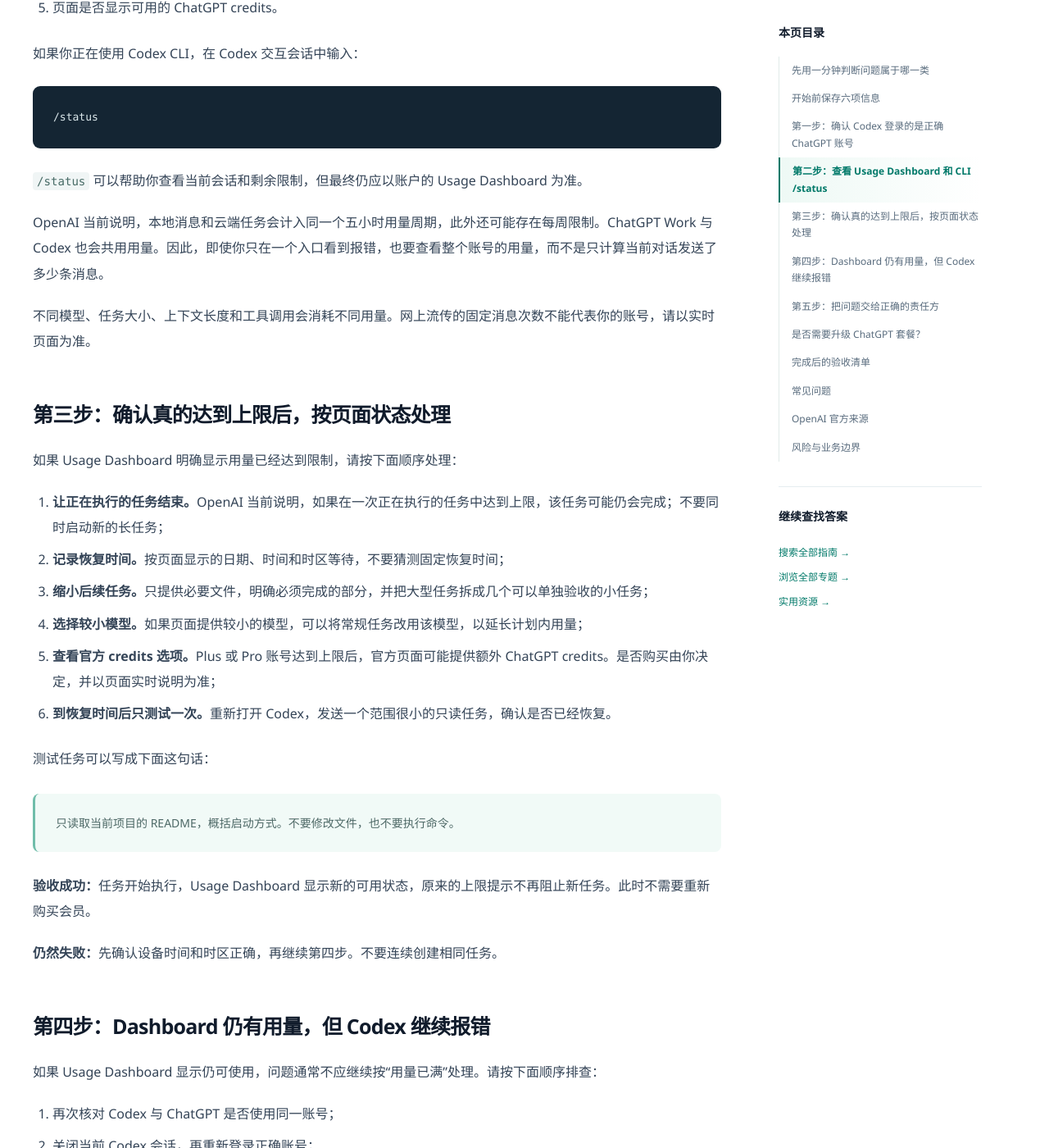
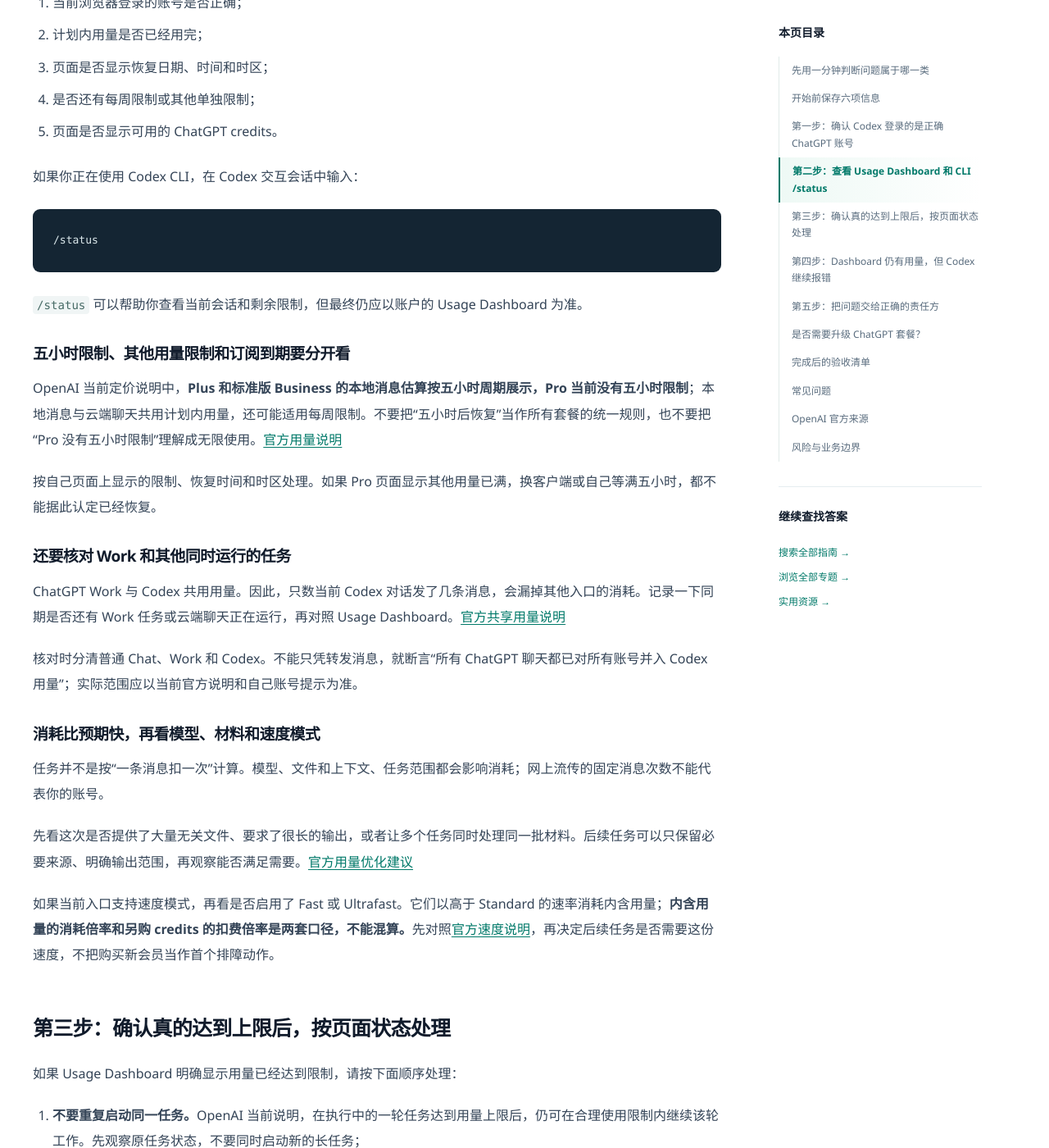
Before and after one commit to he20000405-pixel/chatgpt-plus-pro-china-guide, a Jekyll site: the page built from guides/codex-usage-limit-reached.md, in a window 1280 px wide and 1400 px high, scrolled down 3140 px. Shown: the whole window at 82% size. Built offline with Jekyll 4.4.1, drawn with Linux system fonts in a browser that asks for light colours; some of the changed text lies outside the part shown.

Commit message:
Update Codex usage diagnostics and current plan rules

````diff
--- a/guides/codex-usage-limit-reached.md
+++ b/guides/codex-usage-limit-reached.md
@@ -1,10 +1,10 @@
 ---
 title: "Codex 使用上限排查：计划、共享用量与重置"
-description: "Codex 提示达到使用上限时，按 ChatGPT 计划、正确账号、Usage Dashboard、CLI /status 和页面重置时间逐步排查。"
+description: "Codex 额度用完或消耗过快时，核对账号、Usage Dashboard、Work 共享用量、速度模式及恢复时间；区分 Plus 五小时限制与 Pro 当前规则。"
 permalink: /guides/codex-usage-limit-reached/
 schema_type: Article
 date_published: 2026-08-14
-last_modified_at: 2026-11-01
+last_modified_at: 2026-11-13
 breadcrumbs:
   - name: "首页"
     url: /
@@ -18,7 +18,7 @@ faq:
   - question: "在哪里查看 Codex 还可以使用多少？"
     answer: "打开 ChatGPT 的 Codex Usage Dashboard 查看当前账号的用量。使用 Codex CLI 时，还可以在正在运行的 Codex 会话中输入 /status 查看剩余限制。"
   - question: "Codex 桌面端、CLI、IDE 和云端任务的用量彼此独立吗？"
-    answer: "不要把更换客户端当成获得新用量的方法。OpenAI 当前说明，本地消息和云端任务共用计划内的五小时用量周期，并且还可能存在每周限制；具体状态以当前账号的 Usage Dashboard 为准。"
+    answer: "不要把更换客户端当成获得新用量的方法。本地消息和云端聊天共用计划内用量，ChatGPT Work 与 Codex 也共用用量。Plus 和标准版 Business 有五小时用量周期；Pro 当前没有五小时限制，但仍须核对内含用量及页面列出的其他限制。具体状态以当前账号的 Usage Dashboard 为准。"
   - question: "页面显示的恢复时间到了，Codex 仍然不能使用怎么办？"
     answer: "先确认设备时间和时区正确，再用原 ChatGPT 账号重新登录 Codex，并检查 OpenAI Status。若 Usage Dashboard 仍显示可用，但多个 Codex 入口都出现同一错误，应联系 OpenAI 支持并提交脱敏截图和发生时间。"
   - question: "达到上限后需要再买一份 ChatGPT 会员吗？"
@@ -29,9 +29,9 @@ faq:
 
 # Codex 提示达到使用上限怎么办？先确认 ChatGPT 计划、共享用量和账户状态
 
-**先不要重新购买 ChatGPT 会员。**打开 [Codex Usage Dashboard](https://chatgpt.com/settings/usage)，确认当前账号的套餐、剩余用量和页面显示的恢复时间；如果你正在使用 Codex CLI，还可以在会话中输入 `/status` 查看剩余限制。
+**先不要重新购买 ChatGPT 会员。**打开 [Codex Usage Dashboard](https://chatgpt.com/codex/settings/usage)，确认当前账号的套餐、剩余用量和页面显示的恢复时间；如果你正在使用 Codex CLI，还可以在会话中输入 `/status` 查看剩余限制。
 
-Codex 的“使用上限”是指当前 ChatGPT 套餐允许使用 Codex 的量已经接近或达到限制，并不自动表示 Plus 或 Pro 已失效。只有账号显示 `Free`、订阅到期或续费失败时，才需要转入订阅状态排查。
+Codex 的“使用上限”并不自动表示 Plus 或 Pro 已失效。先看账号还剩多少可用量，再看限制适用于什么范围；**Pro 当前没有五小时限制，也不代表用量无限。**如果你已付费，但账号显示 `Free`、订阅到期或续费失败，应先转入订阅状态排查。
 
 > 本文只处理使用 ChatGPT 账号登录 Codex 后遇到的用量问题。它不讨论 API 账单，也不提供提高或绕过 OpenAI 限制的方法。ChongGrok 与 OpenAI 没有隶属关系。
 
@@ -41,9 +41,9 @@ Codex 的“使用上限”是指当前 ChatGPT 套餐允许使用 Codex 的量
 | --- | --- | --- |
 | Codex 提示达到上限，Usage Dashboard 也显示用量已满或给出恢复时间 | 当前账号的计划内 Codex 用量已经用完 | 保存恢复时间，停止新增长任务，按第三步处理 |
 | Usage Dashboard 仍显示可用，但 CLI、IDE 或桌面端报错 | 可能登录了不同账号，或客户端、网络、服务状态存在问题 | 先核对账号，再按第四步排查 |
-| ChatGPT 账户页面显示 `Free` | 这不是单纯的 Codex 用量问题 | 进入[已付款仍显示 Free 排查]({{ '/guides/chatgpt-paid-but-still-free/' | relative_url }}) |
+| 已购买 Plus 或 Pro，ChatGPT 账户页面却显示 `Free` | 还需核对账号与订阅权益 | 进入[已付款仍显示 Free 排查]({{ '/guides/chatgpt-paid-but-still-free/' | relative_url }}) |
 | 原会员已到期，续费没有成功 | 订阅已经结束或续费交易失败 | 进入[续费失败后变回 Free 排查]({{ '/guides/chatgpt-renewal-failed-back-to-free/' | relative_url }}) |
-| ChatGPT 网页中的某个对话模型不可用，但 Codex 可以使用 | 这是 ChatGPT 模型使用限制，不是 Codex 上限 | 进入[ChatGPT 使用上限与模型不可用排查]({{ '/guides/chatgpt-usage-limit-model-unavailable/' | relative_url }}) |
+| 普通 Chat 中的某个模型不可用，但 Codex 可以使用 | 先核对该模型的提示及适用范围，不能直接判断 Codex 用量已满 | 进入[ChatGPT 使用上限与模型不可用排查]({{ '/guides/chatgpt-usage-limit-model-unavailable/' | relative_url }}) |
 | 报错明确写着 API rate limit、billing 或 API key | 当前任务使用的是 API 计费 | 回 API 账户处理；本文流程不适用 |
 
 先找到最接近的一行，再继续对应步骤。不要同时更换账号、重新安装、购买会员和购买 credits，否则很难判断真正原因。
@@ -57,7 +57,7 @@ Codex 的“使用上限”是指当前 ChatGPT 套餐允许使用 Codex 的量
 3. **发生时间。**记录日期、时间和时区；
 4. **当前套餐。**记录 ChatGPT 账户页面显示的 Free、Plus、Pro 或其他计划；
 5. **Usage Dashboard。**保存剩余用量、恢复时间和每周限制提示；
-6. **当前任务。**简单记录所用模型、任务类型和大致范围，不要上传私人代码。
+6. **当前任务。**记录所用模型、Standard / Fast / Ultrafast 速度模式、任务范围，以及同期是否还在运行 Work 或云端任务；不要上传私人代码。
 
 这些资料用于判断问题，也能在联系支持时减少重复沟通。不要公开密码、验证码、恢复码、session、API Key 或完整付款信息。
 
@@ -73,11 +73,11 @@ Codex 的“使用上限”是指当前 ChatGPT 套餐允许使用 Codex 的量
 
 然后核对 Codex：
 
-- **Codex CLI：**在普通终端运行 `codex login status`，确认当前使用 ChatGPT 登录，而不是另一个 API Key；
+- **Codex CLI：**在普通终端运行 `codex login status`，确认当前认证方式；这个命令本身不能证明具体邮箱或套餐仍然有效，仍须核对账户菜单中的身份；
 - **Codex 桌面端或 IDE：**打开账户菜单，核对登录邮箱和工作区；
-- **怀疑登录错账号：**先退出 Codex，再用原购买账号重新登录。
+- **怀疑登录错账号：**先保存当前任务，再用原购买账号重新登录。[官方认证说明](https://learn.chatgpt.com/docs/auth)
 
-CLI 可以依次运行：
+在使用普通 ChatGPT 登录的个人 CLI 环境中，可以依次运行下列命令。CLI 与 IDE 扩展共用登录缓存，退出后相关入口可能都需要重新登录；工作负载身份认证等专门配置不适用这套步骤。
 
 ```text
 codex logout
@@ -86,13 +86,13 @@ codex login
 
 **预期结果：**ChatGPT 账户页面显示有效套餐，Codex 也使用同一账号。此时继续第二步。
 
-**如果 ChatGPT 显示 Free：**停止本页流程。已有扣款或 ChongGrok 订单时，转入[已付款仍显示 Free 排查]({{ '/guides/chatgpt-paid-but-still-free/' | relative_url }})，不要重新购买。
+**如果已购买的套餐没有显示出来：**先处理账号与权益问题。已有扣款或 ChongGrok 订单时，转入[已付款仍显示 Free 排查]({{ '/guides/chatgpt-paid-but-still-free/' | relative_url }})，不要重新购买。
 
 **如果不会确认 Codex 的登录方式：**先阅读[ChatGPT Plus / Pro 使用 Codex 指南]({{ '/guides/chatgpt-codex-app-cli-ide/' | relative_url }})，完成账号核对后再回来。
 
 ## 第二步：查看 Usage Dashboard 和 CLI `/status`
 
-打开 [Codex Usage Dashboard](https://chatgpt.com/settings/usage)，依次记录：
+打开 [Codex Usage Dashboard](https://chatgpt.com/codex/settings/usage)，依次记录：
 
 1. 当前浏览器登录的账号是否正确；
 2. 计划内用量是否已经用完；
@@ -108,24 +108,40 @@ codex login
 
 `/status` 可以帮助你查看当前会话和剩余限制，但最终仍应以账户的 Usage Dashboard 为准。
 
-OpenAI 当前说明，本地消息和云端任务会计入同一个五小时用量周期，此外还可能存在每周限制。ChatGPT Work 与 Codex 也会共用用量。因此，即使你只在一个入口看到报错，也要查看整个账号的用量，而不是只计算当前对话发送了多少条消息。
+### 五小时限制、其他用量限制和订阅到期要分开看
 
-不同模型、任务大小、上下文长度和工具调用会消耗不同用量。网上流传的固定消息次数不能代表你的账号，请以实时页面为准。
+OpenAI 当前定价说明中，**Plus 和标准版 Business 的本地消息估算按五小时周期展示，Pro 当前没有五小时限制**；本地消息与云端聊天共用计划内用量，还可能适用每周限制。不要把“五小时后恢复”当作所有套餐的统一规则，也不要把“Pro 没有五小时限制”理解成无限使用。[官方用量说明](https://learn.chatgpt.com/docs/pricing)
+
+按自己页面上显示的限制、恢复时间和时区处理。如果 Pro 页面显示其他用量已满，换客户端或自己等满五小时，都不能据此认定已经恢复。
+
+### 还要核对 Work 和其他同时运行的任务
+
+ChatGPT Work 与 Codex 共用用量。因此，只数当前 Codex 对话发了几条消息，会漏掉其他入口的消耗。记录一下同期是否还有 Work 任务或云端聊天正在运行，再对照 Usage Dashboard。[官方共享用量说明](https://learn.chatgpt.com/docs/pricing)
+
+核对时分清普通 Chat、Work 和 Codex。不能只凭转发消息，就断言“所有 ChatGPT 聊天都已对所有账号并入 Codex 用量”；实际范围应以当前官方说明和自己账号提示为准。
+
+### 消耗比预期快，再看模型、材料和速度模式
+
+任务并不是按“一条消息扣一次”计算。模型、文件和上下文、任务范围都会影响消耗；网上流传的固定消息次数不能代表你的账号。
+
+先看这次是否提供了大量无关文件、要求了很长的输出，或者让多个任务同时处理同一批材料。后续任务可以只保留必要来源、明确输出范围，再观察能否满足需要。[官方用量优化建议](https://learn.chatgpt.com/docs/pricing)
+
+如果当前入口支持速度模式，再看是否启用了 Fast 或 Ultrafast。它们以高于 Standard 的速率消耗内含用量；**内含用量的消耗倍率和另购 credits 的扣费倍率是两套口径，不能混算。**先对照[官方速度说明](https://learn.chatgpt.com/docs/agent-configuration/speed)，再决定后续任务是否需要这份速度，不把购买新会员当作首个排障动作。
 
 ## 第三步：确认真的达到上限后，按页面状态处理
 
 如果 Usage Dashboard 明确显示用量已经达到限制，请按下面顺序处理：
 
-1. **让正在执行的任务结束。**OpenAI 当前说明，如果在一次正在执行的任务中达到上限，该任务可能仍会完成；不要同时启动新的长任务；
+1. **不要重复启动同一任务。**OpenAI 当前说明，在执行中的一轮任务达到用量上限后，仍可在合理使用限制内继续该轮工作。先观察原任务状态，不要同时启动新的长任务；
 2. **记录恢复时间。**按页面显示的日期、时间和时区等待，不要猜测固定恢复时间；
-3. **缩小后续任务。**只提供必要文件，明确必须完成的部分，并把大型任务拆成几个可以单独验收的小任务；
+3. **缩小后续任务。**只提供必要文件，明确必须完成的部分；需要分阶段时，让每一阶段有独立结果，避免反复重新发送整批材料；
 4. **选择较小模型。**如果页面提供较小的模型，可以将常规任务改用该模型，以延长计划内用量；
 5. **查看官方 credits 选项。**Plus 或 Pro 账号达到上限后，官方页面可能提供额外 ChatGPT credits。是否购买由你决定，并以页面实时说明为准；
 6. **到恢复时间后只测试一次。**重新打开 Codex，发送一个范围很小的只读任务，确认是否已经恢复。
 
 测试任务可以写成下面这句话：
 
-> 只读取当前项目的 README，概括启动方式。不要修改文件，也不要执行命令。
+> 只读取当前项目的 README，概括启动方式。允许为读取文件运行必要的只读命令；不要修改文件、安装依赖或运行项目代码。
 
 **验收成功：**任务开始执行，Usage Dashboard 显示新的可用状态，原来的上限提示不再阻止新任务。此时不需要重新购买会员。
 
@@ -176,7 +192,7 @@ ChongGrok 可以核对自己的订单，但不能提高 OpenAI 设置的 Codex
 2. 你经常按照 Usage Dashboard 的提示用完计划内 Codex 用量；
 3. 缩小任务和使用较小模型仍不能满足工作需要。
 
-OpenAI 当前说明，Pro 5x 和 Pro 20x 提供比 Plus 更高的 Codex 用量。具体差异可查看[ChatGPT Plus 与 Pro 怎么选]({{ '/guides/chatgpt-plus-vs-pro/' | relative_url }})。
+比较时，以[OpenAI 当前套餐与用量说明](https://learn.chatgpt.com/docs/pricing)及账号实际显示的档位为准，不再用旧的“Pro 5x / 20x”简称直接推算所有入口的可用量。Pro 当前没有五小时限制，仍需要判断内含用量能否覆盖你的任务。需要比较产品范围时，可继续阅读[ChatGPT Plus 与 Pro 怎么选]({{ '/guides/chatgpt-plus-vs-pro/' | relative_url }})。
 
 如果当前没有有效订阅、没有成功扣款，也没有待处理订单，并且已经确认需要重新选择会员，可以查看 [ChongGrok ChatGPT 实时方案](https://chonggrok.com/chatgpt)。已有有效会员、成功扣款或待处理订单时，不要再次购买。
 
@@ -187,7 +203,8 @@ OpenAI 当前说明，Pro 5x 和 Pro 20x 提供比 Plus 更高的 Codex 用量
 - 已确认 ChatGPT 和 Codex 登录的是同一账号；
 - 已确认当前 ChatGPT 套餐状态；
 - 已打开 Usage Dashboard，而不是根据网上固定次数猜测；
-- 已记录剩余用量、恢复时间和每周限制提示；
+- 已记录剩余用量、恢复时间和页面列出的其他限制，没有把五小时周期套给 Pro；
+- 已核对同时运行的 Work / 云端任务和当前速度模式；
 - 已区分 Codex 上限、ChatGPT 模型上限、订阅失效和 API 报错；
 - 达到上限后没有重复购买会员；
 - 恢复时间后只进行了一次小型测试；
@@ -201,11 +218,11 @@ OpenAI 当前说明，Pro 5x 和 Pro 20x 提供比 Plus 更高的 Codex 用量
 
 ### 在哪里查看 Codex 还可以使用多少？
 
-打开 [Codex Usage Dashboard](https://chatgpt.com/settings/usage) 查看当前账号的用量。使用 Codex CLI 时，还可以在正在运行的 Codex 会话中输入 `/status` 查看剩余限制。
+打开 [Codex Usage Dashboard](https://chatgpt.com/codex/settings/usage) 查看当前账号的用量。使用 Codex CLI 时，还可以在正在运行的 Codex 会话中输入 `/status` 查看剩余限制。
 
 ### Codex 桌面端、CLI、IDE 和云端任务的用量彼此独立吗？
 
-不要把更换客户端当成获得新用量的方法。OpenAI 当前说明，本地消息和云端任务共用计划内的五小时用量周期，并且还可能存在每周限制；具体状态以当前账号的 Usage Dashboard 为准。
+不要把更换客户端当成获得新用量的方法。本地消息和云端聊天共用计划内用量，ChatGPT Work 与 Codex 也共用用量。Plus 和标准版 Business 有五小时用量周期；Pro 当前没有五小时限制，但仍须核对内含用量及页面列出的其他限制。具体状态以当前账号的 Usage Dashboard 为准。
 
 ### 页面显示的恢复时间到了，Codex 仍然不能使用怎么办？
 
@@ -222,11 +239,12 @@ OpenAI 当前说明，Pro 5x 和 Pro 20x 提供比 Plus 更高的 Codex 用量
 ## OpenAI 官方来源
 
 - [OpenAI：ChatGPT Work 与 Codex 套餐、使用上限和 Usage Dashboard](https://learn.chatgpt.com/docs/pricing)
+- [OpenAI：Standard、Fast 与 Ultrafast 的适用范围和消耗口径](https://learn.chatgpt.com/docs/agent-configuration/speed)
 - [OpenAI：Codex 登录方式与账号状态检查](https://learn.chatgpt.com/docs/auth)
 - [OpenAI：Codex CLI 命令与 `/status` 参考](https://learn.chatgpt.com/docs/developer-commands?surface=cli)
 - [OpenAI Status](https://status.openai.com/)
 
-**核验日期：2026 年 8 月 14 日。**套餐、模型、使用限制、credits 和页面入口可能变化，请以 OpenAI 当前页面为准。
+**产品用量与速度规则核对日期：2026 年 11 月 13 日。**套餐、模型、使用限制、credits 和页面入口可能变化，请以 OpenAI 当前页面为准。
 
 ## 风险与业务边界
 
````
